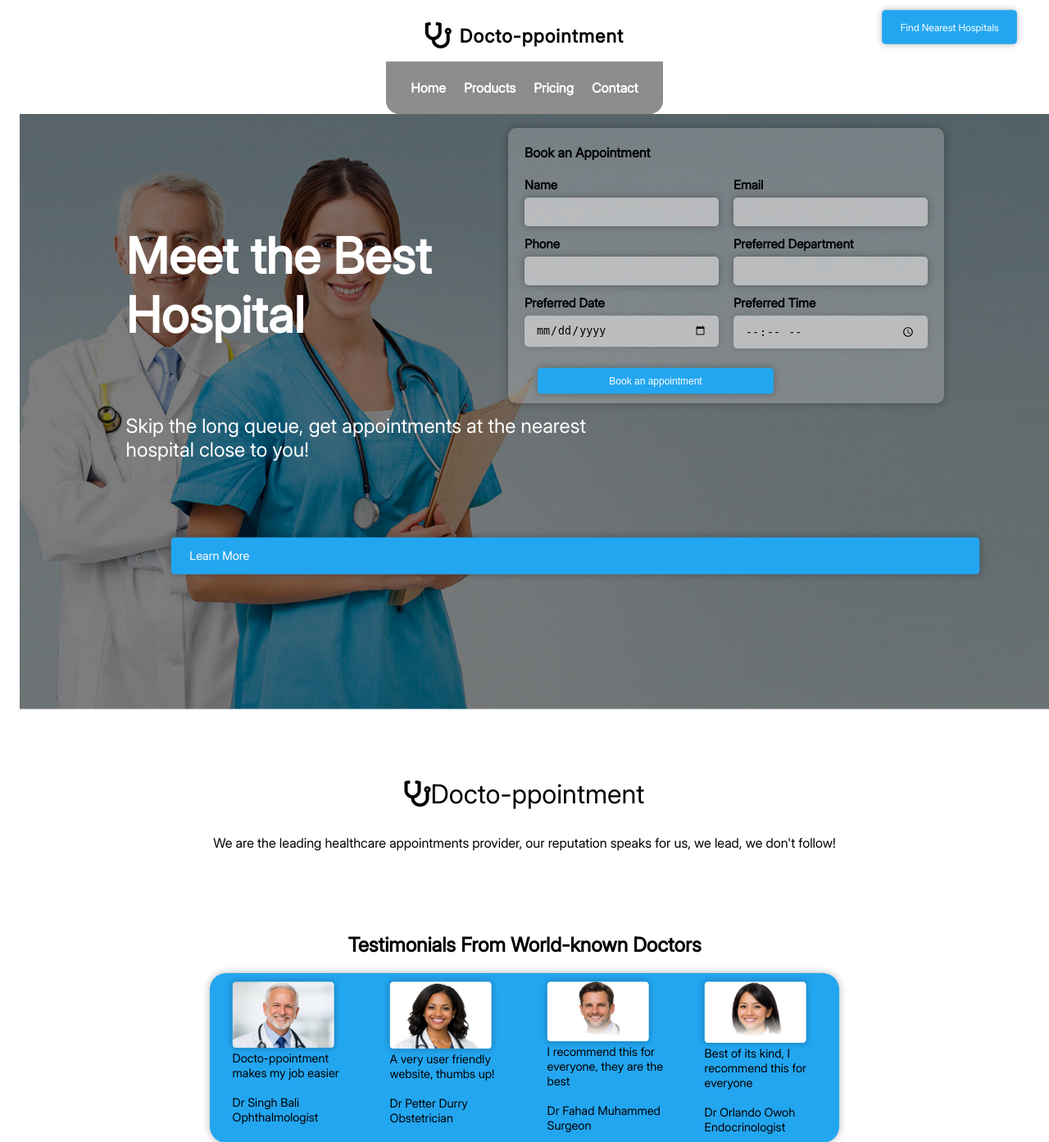
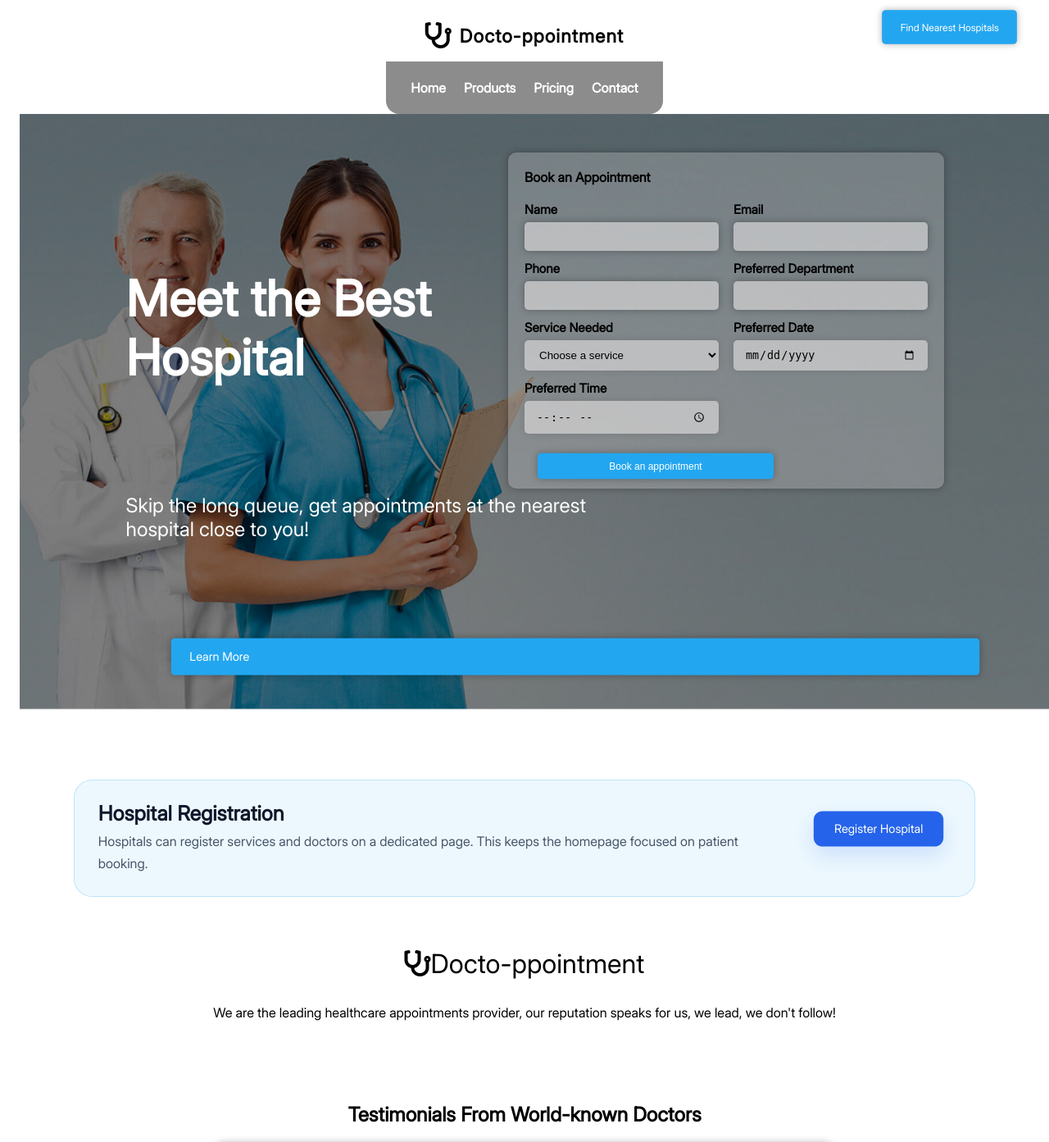
Before and after one commit to dejavu091/docto-ppointment, a Django app: page / in a window 1280 px wide. Shown: the top 1393 px of the page at 82% size. Run offline with Django 5.2, Linux system fonts and the light colour scheme; data that the repository does not hold is empty.

Commit message:
registration

```diff
--- a/appointment/forms.py
+++ b/appointment/forms.py
@@ -1,5 +1,5 @@
 from django import forms
-from .models import Product, ContactInquiry, Appointment
+from .models import Product, ContactInquiry, Appointment, Service
 
 
 class ProductForm(forms.ModelForm):
@@ -23,8 +23,28 @@ class ContactInquiryForm(forms.ModelForm):
 class AppointmentForm(forms.ModelForm):
     class Meta:
         model = Appointment
-        fields = ['name', 'email', 'phone', 'department', 'date', 'time']
+        fields = ['name', 'email', 'phone', 'department', 'service', 'date', 'time']
         widgets = {
             'date': forms.DateInput(attrs={'type': 'date'}),
             'time': forms.TimeInput(attrs={'type': 'time'}),
         }
+
+    def __init__(self, *args, **kwargs):
+        super().__init__(*args, **kwargs)
+        self.fields['service'].queryset = Service.objects.all().order_by('name')
+        self.fields['service'].required = False
+        self.fields['service'].empty_label = 'Choose a service'
+
+
+class HospitalRegistrationForm(forms.Form):
+    name = forms.CharField(max_length=255, label='Hospital Name')
+    address = forms.CharField(max_length=500, required=False, widget=forms.Textarea(attrs={'rows': 2}))
+    phone = forms.CharField(max_length=50, required=False, label='Hospital Phone')
+    services = forms.CharField(
+        max_length=300,
+        label='Services',
+        help_text='Enter comma-separated service names like Cardiology, Pediatrics',
+    )
+    doctor_name = forms.CharField(max_length=255, label='Doctor Name')
+    doctor_specialty = forms.CharField(max_length=255, required=False, label='Doctor Specialty')
+    doctor_phone = forms.CharField(max_length=50, required=False, label='Doctor Phone')
--- a/appointment/static/appointment/style.css
+++ b/appointment/static/appointment/style.css
@@ -228,6 +228,25 @@ header{
     cursor: pointer;
     transform: scale(1.1);
     transition: .3s ease-in-out;
+}
+.appointment-match-summary {
+    max-width: 760px;
+    margin: 1.5rem auto;
+    padding: 1.2rem 1.4rem;
+    background: #eff6ff;
+    border: 1px solid #93c5fd;
+    border-radius: 16px;
+    color: #0f172a;
+}
+
+.appointment-match-summary h3 {
+    margin-bottom: 0.6rem;
+    font-size: 1.25rem;
+}
+
+.appointment-match-summary p {
+    margin: 0;
+    line-height: 1.7;
 }
 .branding{
 justify-self: center;
@@ -669,3 +688,165 @@ footer{ margin-top: 100px;
     .about-page .member { width: 100%; }
 
 }
+
+.hospital-registration-cta {
+    max-width: 1100px;
+    margin: 2rem auto;
+    padding: 1.6rem 1.8rem;
+    border-radius: 22px;
+    background: rgba(35, 166, 240, 0.08);
+    border: 1px solid rgba(35, 166, 240, 0.24);
+    display: flex;
+    align-items: flex-start;
+    justify-content: space-between;
+    gap: 1.5rem;
+}
+
+.hospital-registration-copy {
+    flex: 1;
+    min-width: 280px;
+}
+
+.hospital-registration-cta h2 {
+    margin: 0 0 0.35rem;
+    font-size: 1.55rem;
+    color: #0f172a;
+}
+
+.hospital-registration-cta p {
+    margin: 0;
+    color: #475569;
+    line-height: 1.7;
+}
+
+.hospital-registration-cta .btn {
+    position: static !important;
+    top: auto !important;
+    right: auto !important;
+    transform: none !important;
+    padding: 14px 28px;
+    border-radius: 12px;
+    background-color: #2563eb;
+    box-shadow: 0 12px 30px rgba(37, 99, 235, 0.16);
+    text-decoration: none;
+}
+
+.hospital-registration-cta .btn:hover {
+    background-color: #1d4ed8;
+    transform: scale(1.03);
+}
+
+.hospital-register-page {
+    max-width: 1040px;
+    margin: 120px auto 60px;
+    padding: 36px 40px;
+    background: #ffffff;
+    border-radius: 28px;
+    box-shadow: 0 20px 60px rgba(15, 23, 42, 0.08);
+}
+
+.hospital-register-page h1 {
+    margin-bottom: 12px;
+    font-size: 2rem;
+    color: #0f172a;
+}
+
+.hospital-register-page p {
+    margin-bottom: 28px;
+    color: #475569;
+    line-height: 1.75;
+}
+
+.hospital-register-page .form-grid {
+    display: grid;
+    grid-template-columns: repeat(2, minmax(0, 1fr));
+    gap: 20px 24px;
+}
+
+.hospital-register-page .form-row {
+    display: flex;
+    flex-direction: column;
+}
+
+.hospital-register-page .form-row.full {
+    grid-column: 1 / -1;
+}
+
+.hospital-register-page label {
+    margin-bottom: 8px;
+    font-weight: 700;
+    color: #0f172a;
+}
+
+.hospital-register-page input,
+.hospital-register-page textarea {
+    width: 100%;
+    padding: 14px 16px;
+    border: 1px solid #cbd5e1;
+    border-radius: 14px;
+    background: #f8fafc;
+    font-family: inter;
+    font-size: 1rem;
+}
+
+.hospital-register-page textarea {
+    min-height: 120px;
+    resize: vertical;
+}
+
+.hospital-register-page .form-actions {
+    display: flex;
+    justify-content: flex-end;
+    align-items: center;
+}
+
+.hospital-register-page .btn {
+    position: static !important;
+    top: auto !important;
+    right: auto !important;
+    transform: none !important;
+    background-color: #2563eb;
+    padding: 14px 28px;
+    border-radius: 14px;
+    box-shadow: 0 16px 35px rgba(37, 99, 235, 0.14);
+}
+
+.hospital-register-page .btn:hover {
+    background-color: #1d4ed8;
+}
+
+.hospital-register-page .back-link {
+    display: inline-block;
+    margin-top: 24px;
+    color: #2563eb;
+    font-weight: 700;
+    text-decoration: none;
+}
+
+.hospital-register-page .back-link:hover {
+    text-decoration: underline;
+}
+
+@media (max-width: 900px) {
+    .hospital-registration-cta {
+        flex-direction: column;
+        align-items: stretch;
+    }
+
+    .hospital-registration-cta .btn {
+        width: 100%;
+    }
+
+    .hospital-register-page {
+        padding: 28px 22px;
+        margin: 80px auto 40px;
+    }
+
+    .hospital-register-page .form-grid {
+        grid-template-columns: 1fr;
+    }
+
+    .hospital-register-page .form-actions {
+        justify-content: center;
+    }
+}
--- a/appointment/templates/appointment/homepage.html
+++ b/appointment/templates/appointment/homepage.html
@@ -70,6 +70,14 @@
                     </div>
 
                     <div class="form-row">
+                        <label for="id_service">Service Needed</label>
+                        {{ appointment_form.service }}
+                        {% for err in appointment_form.service.errors %}
+                            <div class="field-error">{{ err }}</div>
+                        {% endfor %}
+                    </div>
+
+                    <div class="form-row">
                         <label for="id_date">Preferred Date</label>
                         {{ appointment_form.date }}
                         {% for err in appointment_form.date.errors %}
@@ -92,6 +100,16 @@
             </form>
         </div>
         </div>
+        {% if appointment_match %}
+        <div class="appointment-match-summary">
+            <h3>Appointment Matched</h3>
+            <p>
+                You have been matched to <strong>{{ appointment_match.hospital }}</strong>
+                {% if appointment_match.doctor %}with Dr. {{ appointment_match.doctor }}{% endif %}
+                for <strong>{{ appointment_match.service }}</strong>.
+            </p>
+        </div>
+        {% endif %}
         <div class="nearest-hospitals-section">
             <h2>Find Nearest Hospitals</h2>
             <p id="nearest-status">Click the button to find hospitals near you. We'll ask for location permission.</p>
@@ -100,6 +118,13 @@
                 <div id="nearest-map" style="height:300px;width:100%;"></div>
                 <ul id="nearest-list"></ul>
             </div>
+        </div>
+        <div class="hospital-registration-cta">
+            <div class="hospital-registration-copy">
+                <h2>Hospital Registration</h2>
+                <p>Hospitals can register services and doctors on a dedicated page. This keeps the homepage focused on patient booking.</p>
+            </div>
+            <a class="btn hospital-register-btn" href="{% url 'register_hospital' %}">Register Hospital</a>
         </div>
 {% endblock %}
 
--- a/appointment/urls.py
+++ b/appointment/urls.py
@@ -3,6 +3,7 @@ from . import views
 
 urlpatterns = [
     path('', views.home, name='home'),
+    path('register-hospital/', views.register_hospital, name='register_hospital'),
     path('products/', views.products, name='products'),
     path('checkout/product/<int:product_id>/', views.checkout_product, name='checkout_product'),
     path('pricing/', views.pricing, name='pricing'),
--- a/appointment/views.py
+++ b/appointment/views.py
@@ -3,19 +3,44 @@ from django.contrib import messages
 from django.core.mail import send_mail
 from django.shortcuts import get_object_or_404, redirect, render
 from django.template.loader import render_to_string
-from .forms import ContactInquiryForm, ProductForm, AppointmentForm
-from .models import ContactInquiry, PricingPlan, Product, Appointment
+from .forms import ContactInquiryForm, ProductForm, AppointmentForm, HospitalRegistrationForm
+from .models import ContactInquiry, PricingPlan, Product, Appointment, Service, Hospital, Doctor
 
 
 def home(request):
-    # handle appointment booking from the homepage
+    appointment_match = request.session.pop('appointment_match_info', None)
     if request.method == 'POST':
         form = AppointmentForm(request.POST)
         if form.is_valid():
-            appt = form.save()
+            appt = form.save(commit=False)
+            service = appt.service
+            department = appt.department or ''
+
+            hospitals = Hospital.objects.filter(is_active=True)
+            if service:
+                hospitals = hospitals.filter(services=service)
+
+            available_doctors = Doctor.objects.filter(is_available=True, hospital__in=hospitals)
+            if department:
+                available_doctors = available_doctors.filter(specialty__icontains=department)
+
+            selected_doctor = available_doctors.order_by('hospital__name', 'name').first()
+            selected_hospital = selected_doctor.hospital if selected_doctor else hospitals.order_by('name').first()
+
+            if selected_hospital:
+                appt.hospital = selected_hospital
+            if selected_doctor:
+                appt.doctor = selected_doctor
+            appt.save()
+
+            request.session['appointment_match_info'] = {
+                'service': appt.service.name if appt.service else appt.department,
+                'hospital': appt.hospital.name if appt.hospital else 'No hospital matched',
+                'doctor': appt.doctor.name if appt.doctor else '',
+            }
+
             messages.success(request, 'Your appointment request was received. We will contact you to confirm.')
             admin_emails = [email for _, email in getattr(settings, 'ADMINS', [('Admin', 'admin@example.com')])]
-            # send templated notification to admins (plain + html)
             subject = f'New appointment request: {appt.name}'
             txt = render_to_string('appointment/emails/appointment_notification.txt', {'appt': appt})
             html = render_to_string('appointment/emails/appointment_notification.html', {'appt': appt})
@@ -33,7 +58,58 @@ def home(request):
 
     return render(request, 'appointment/homepage.html', {
         'appointment_form': form,
+        'appointment_match': appointment_match,
         'GEOAPIFY_API_KEY': getattr(settings, 'GEOAPIFY_API_KEY', ''),
+        'services': Service.objects.all().order_by('name'),
+        'hospitals': Hospital.objects.filter(is_active=True).order_by('name'),
+    })
+
+
+def register_hospital(request):
+    if request.method == 'POST':
+        form = HospitalRegistrationForm(request.POST)
+        if form.is_valid():
+            hospital_name = form.cleaned_data['name']
+            address = form.cleaned_data['address']
+            phone = form.cleaned_data['phone']
+            services_raw = form.cleaned_data['services']
+            doctor_name = form.cleaned_data['doctor_name']
+            doctor_specialty = form.cleaned_data['doctor_specialty']
+            doctor_phone = form.cleaned_data['doctor_phone']
+
+            hospital, _ = Hospital.objects.get_or_create(name=hospital_name, defaults={
+                'address': address,
+                'phone': phone,
+                'is_active': True,
+            })
+            if hospital.address != address:
+                hospital.address = address
+            if hospital.phone != phone:
+                hospital.phone = phone
+            hospital.is_active = True
+            hospital.save()
+
+            service_names = [name.strip() for name in services_raw.split(',') if name.strip()]
+            for name in service_names:
+                service, _ = Service.objects.get_or_create(name=name)
+                hospital.services.add(service)
+
+            Doctor.objects.get_or_create(
+                name=doctor_name,
+                hospital=hospital,
+                defaults={
+                    'specialty': doctor_specialty,
+                    'phone': doctor_phone,
+                    'is_available': True,
+                }
+            )
+            messages.success(request, 'Hospital and doctor registered successfully. Patients can now book by service.')
+            return redirect('register_hospital')
+    else:
+        form = HospitalRegistrationForm()
+
+    return render(request, 'appointment/hospital_register.html', {
+        'register_form': form,
     })
 
 
```
Also changed, not shown: appointment/admin.py (+29 -2 lines), appointment/models.py (+37 -1 lines), appointment/templates/appointment/hospital_register.html (added, +71 -0 lines), appointment/migrations/0004_doctor_hospital_service_alter_appointment_department_and_more.py (added).
